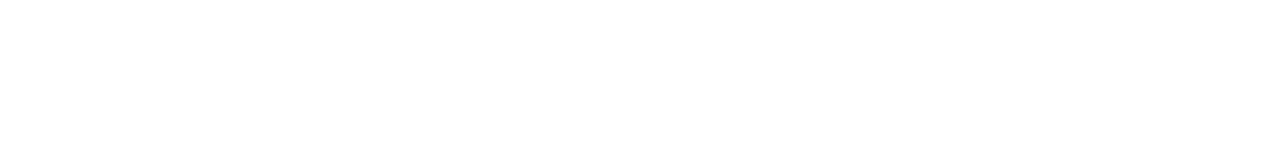
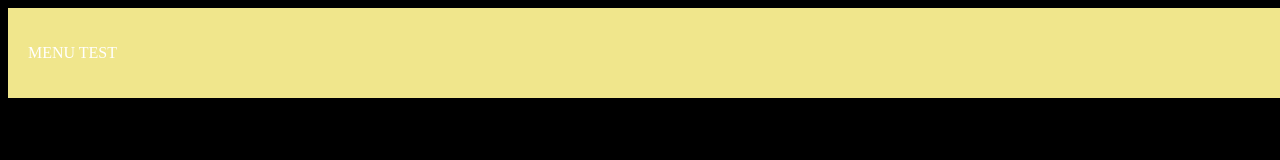
Before and after one commit to Dorus-vda/bewegen-is-leuk, a plain HTML site: page index.html in a window 1280 px wide. Drawn offline with Linux system fonts and the light colour scheme.

Commit message:
CSS update en menu update.

```diff
--- a/Mainstyle.css
+++ b/Mainstyle.css
@@ -0,0 +1,67 @@
+#content {
+  background-color: white;
+  border: 2px solid 000000;
+  border-radius: 1px;
+  font-family: sans-serif;
+  margin-left: auto;
+  margin-right: auto;
+  max-width: 1024px;
+  min-width: 256px;
+  padding-top: 8px;
+  padding-bottom: 24px;
+  padding-left: 24px;
+  padding-right: 24px;
+  width: 60%;
+}
+
+#background {
+    background-color: black;
+    background-size: cover;
+      width: 100%;
+      height: 100%;
+      z-index: -1;
+      position: fixed;
+      left: 0px;
+      top: 0px;
+}
+
+.rainbow {
+  background-image: -webkit-gradient( linear, left top, right top, color-stop(0, #f22), color-stop(0.15, #f2f), color-stop(0.3, #22f), color-stop(0.45, #2ff), color-stop(0.6, #2f2),color-stop(0.75, #2f2), color-stop(0.9, #ff2), color-stop(1, #f22) );
+  background-image: gradient( linear, left top, right top, color-stop(0, #f22), color-stop(0.15, #f2f), color-stop(0.3, #22f), color-stop(0.45, #2ff), color-stop(0.6, #2f2),color-stop(0.75, #2f2), color-stop(0.9, #ff2), color-stop(1, #f22) );
+  color:transparent;
+  -webkit-background-clip: text;
+  background-clip: text;
+}
+
+ul {
+  color: white;
+  background-color: khaki;
+  position: fixed;
+  width: 100%;
+  margin: 0px;
+  padding: 20px;
+  position: fixed;
+}
+
+li {
+  float: left;
+  list-style-type: none;
+}
+
+li a {
+  display: block;
+  color: white;
+  text-align: center;
+  text-decoration: none;
+  padding: 14px 16px;
+  font-size: 17px;
+}
+
+li a:hover:not(.active) {
+  background-color: #333;
+}
+
+.active {
+  background-color: #333;
+  color: red;
+}
--- a/index.html
+++ b/index.html
@@ -3,8 +3,14 @@
   <head>
     <meta charset="utf-8">
     <title></title>
+    <link rel="stylesheet" href="Mainstyle.css">
   </head>
   <body>
-
+    <ul class="menu">
+      <p>MENU TEST</p>
+    </ul>
+    <div id="content">
+      <p>TEST</p>
+    <div id="background">
   </body>
 </html>
```
